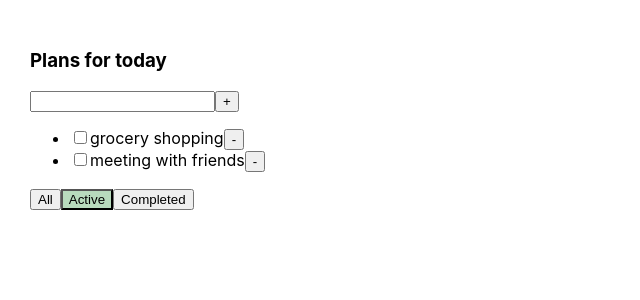
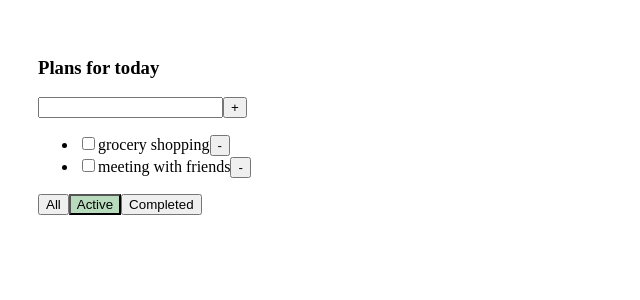
Before and after one commit to Andreeevna/Todo, a React (Create React App) app: page / in a window 1280 px wide. Shown: the top 300 px of the page, without its empty margins (0-640 px from the left). Built offline with nearby package versions, Linux system fonts and the light colour scheme.

Commit message:
style: added basic styles for markup

```diff
--- /dev/null
+++ b/src/assets/styles/index.css
@@ -0,0 +1,44 @@
+* {
+	padding: 0;
+	margin: 0;
+	-webkit-box-sizing: border-box;
+	-moz-box-sizing: border-box;
+	box-sizing: border-box;
+
+	&:before,
+	&:after {
+		-webkit-box-sizing: border-box;
+		-moz-box-sizing: border-box;
+	}
+
+	letter-spacing: 0.5px;
+}
+
+* ::-webkit-input-placeholder {
+	color: #c0c0c0;
+	opacity: 1;
+}
+
+* ::-moz-placeholder {
+	color: #c0c0c0;
+	opacity: 1;
+}
+
+* ::-ms-input-placeholder {
+	color: #c0c0c0;
+	opacity: 1;
+}
+
+html,
+body {
+	height: 100%;
+}
+
+body {
+	position: relative;
+	padding: 0;
+	margin: 0;
+	font-size: 20px;
+	line-height: 1.65;
+	color: #fff;
+}
--- a/src/index.css
+++ /dev/null
@@ -1,13 +0,0 @@
-body {
-  margin: 0;
-  font-family: -apple-system, BlinkMacSystemFont, 'Segoe UI', 'Roboto', 'Oxygen',
-    'Ubuntu', 'Cantarell', 'Fira Sans', 'Droid Sans', 'Helvetica Neue',
-    sans-serif;
-  -webkit-font-smoothing: antialiased;
-  -moz-osx-font-smoothing: grayscale;
-}
-
-code {
-  font-family: source-code-pro, Menlo, Monaco, Consolas, 'Courier New',
-    monospace;
-}
```
Also changed, not shown: src/index.tsx (+10 -13 lines), src/dist/index.js (added).
